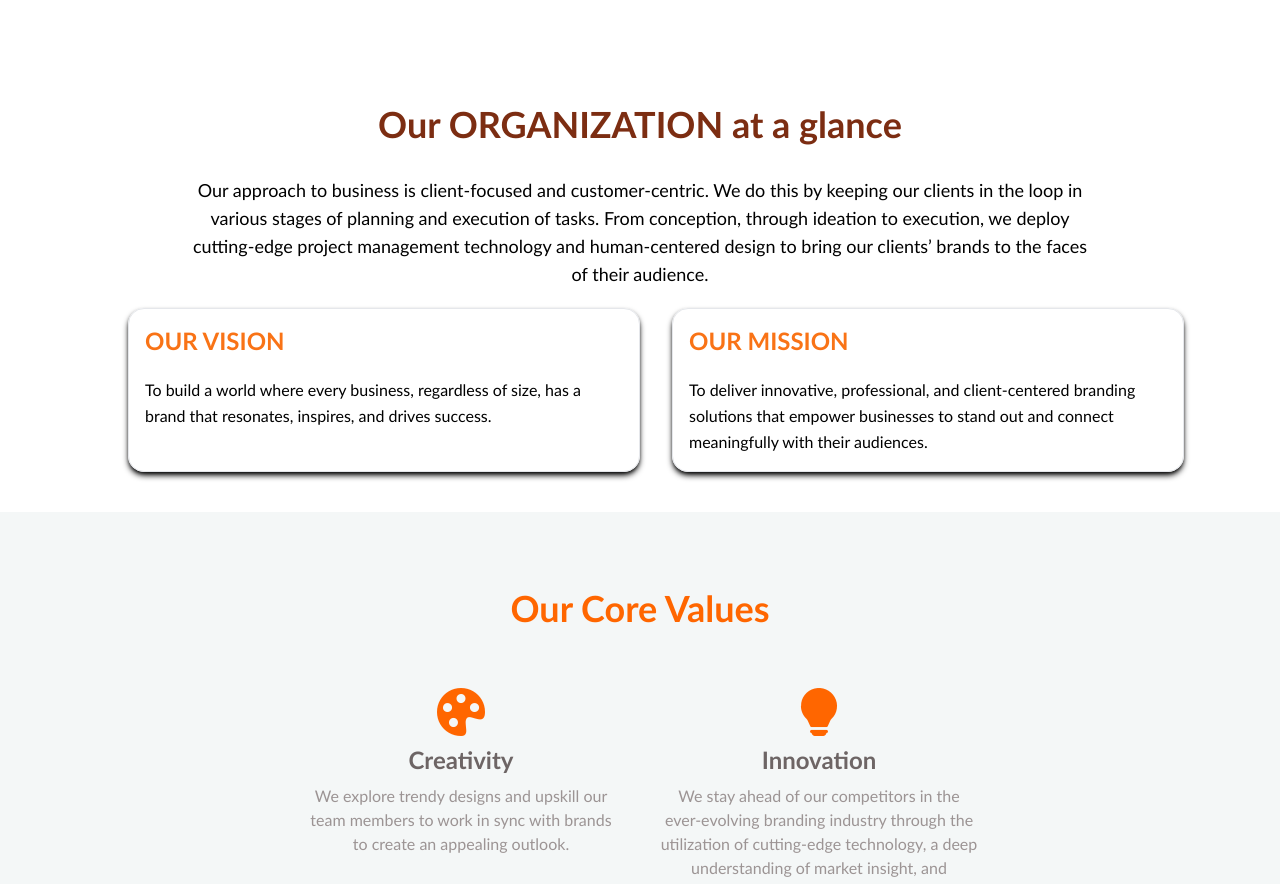
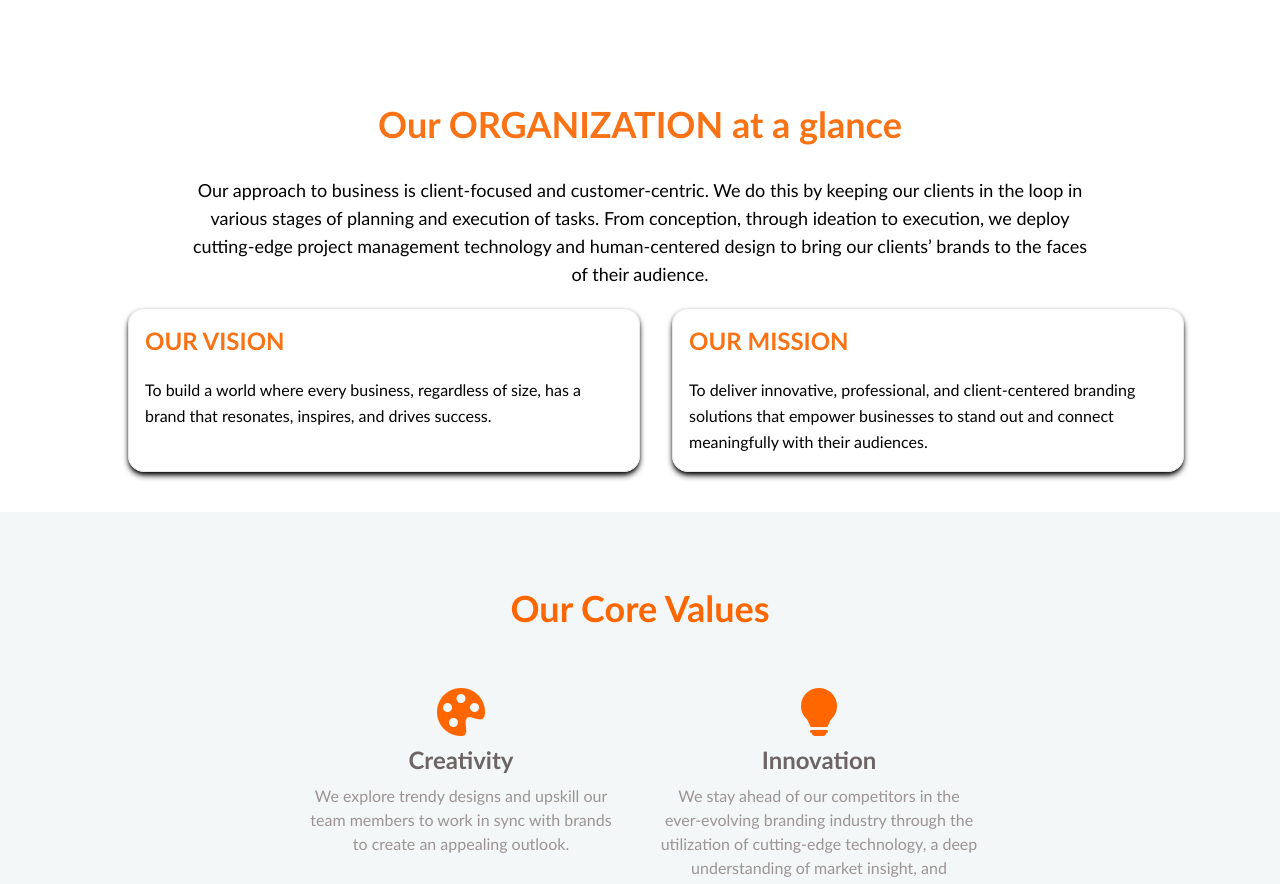
Before and after one commit to shamzconsult/brandbuildng, a Next.js app: page / in a window 1280 px wide. Shown: the part 1356-2240 px from the top of the page. Built offline with nearby package versions, Linux system fonts and the light colour scheme.

Commit message:
color update

```diff
--- a/src/app/_components/About.tsx
+++ b/src/app/_components/About.tsx
@@ -3,7 +3,7 @@ import React from 'react';
 function About() {
   return (
     <section className="flex w-full flex-col items-center bg-white p-10 max-md:px-4">
-      <h3 className="text-primary text-4xl text-orange-900 font-semibold mb-8">Our ORGANIZATION at a glance</h3>
+      <h3 className="text-primary text-4xl text-orange-500 font-semibold mb-8">Our ORGANIZATION at a glance</h3>
 
       <div className="text-lg text-center max-w-[900px] mb-5">
         <h2>
```
